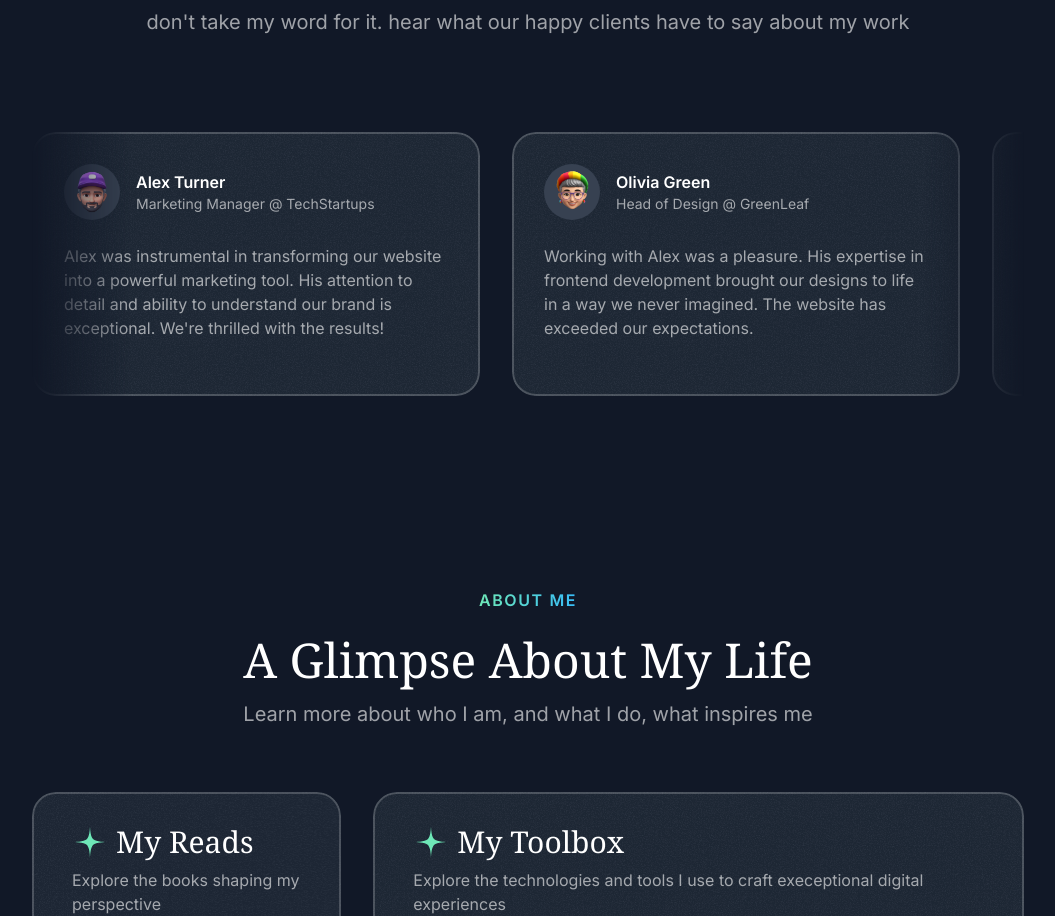
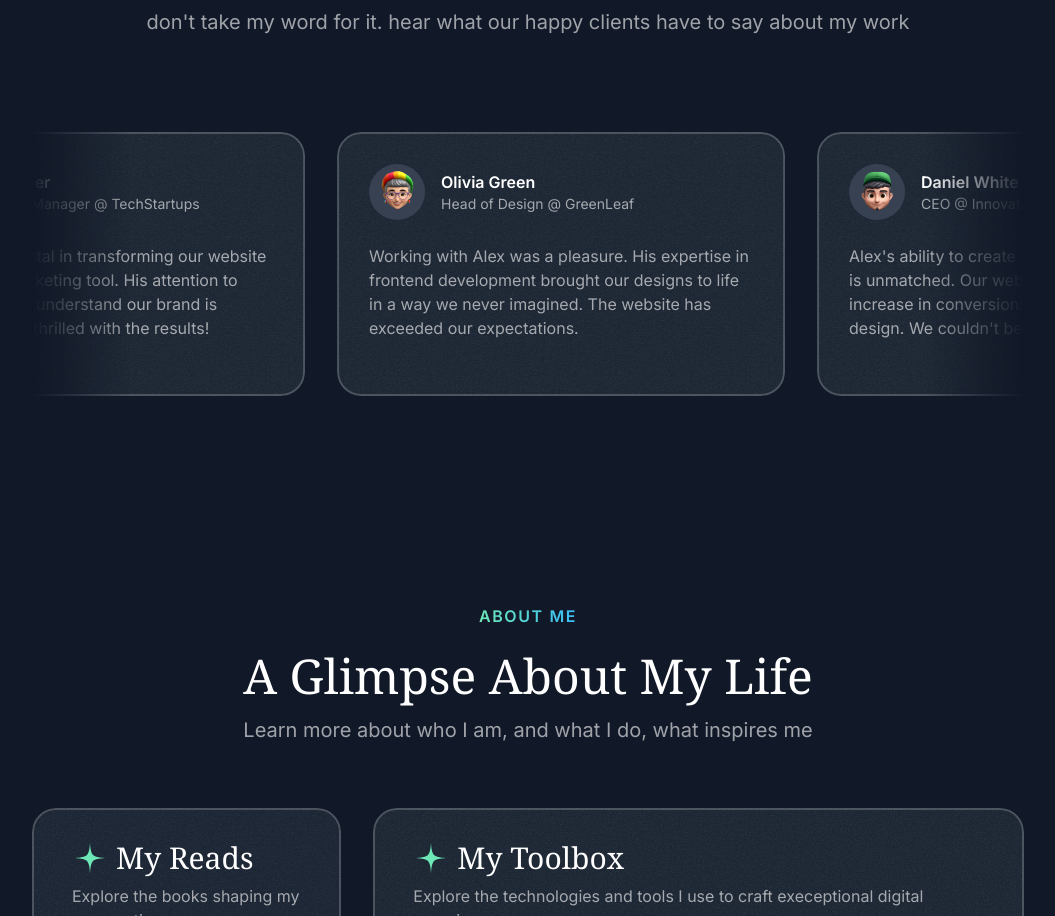
Before and after one commit to imantalebizadeh/portfolio-template, a Next.js app: page / in a window 1280 px wide. Shown: the part 3310-4226 px from the top of the page, without its empty margins (112-1167 px from the left). Built offline with nearby package versions, Linux system fonts and the light colour scheme; a web font is replaced by a local one.

Commit message:
Refactor TestimonialCard to use Card component for layout consistency; enhance TestimonialsSection with continuous scrolling animation for testimonials

```diff
--- a/components/layout/Testimonials.tsx
+++ b/components/layout/Testimonials.tsx
@@ -1,7 +1,8 @@
 import { TESTIMONIALS } from "@/constants";
 
+import { Fragment } from "react";
+import SectionHeader from "../section-header";
 import TestimonialCard from "../testimonial-card";
-import SectionHeader from "../section-header";
 
 export default function TestimonialsSection() {
   return (
@@ -13,10 +14,19 @@ export default function TestimonialsSection() {
           description="don't take my word for it. hear what our happy clients have to say about my work"
         />
 
-        <div className="mask-image mt-16 flex gap-x-8 overflow-x-clip xl:mt-24">
-          {TESTIMONIALS.map((testimonial) => (
-            <TestimonialCard key={testimonial.name} testimonial={testimonial} />
-          ))}
+        <div className="mask-image mt-12 flex overflow-x-clip py-4 xl:mt-20">
+          <div className="flex shrink-0 animate-move-left gap-x-8 pr-8 [animation-duration:90s] hover:[animation-play-state:paused]">
+            {Array.from({ length: 2 }).map((_, index) => (
+              <Fragment key={index}>
+                {TESTIMONIALS.map((testimonial) => (
+                  <TestimonialCard
+                    key={testimonial.name}
+                    testimonial={testimonial}
+                  />
+                ))}
+              </Fragment>
+            ))}
+          </div>
         </div>
       </div>
     </section>
--- a/components/testimonial-card.tsx
+++ b/components/testimonial-card.tsx
@@ -1,4 +1,5 @@
 import Image, { type StaticImageData } from "next/image";
+import Card from "./ui/card";
 
 export type Testimonial = {
   name: string;
@@ -13,8 +14,7 @@ export default function TestimonialCard({
   testimonial: Testimonial;
 }) {
   return (
-    <div className="relative z-0 max-w-xs shrink-0 overflow-hidden rounded-3xl bg-gray-800 p-6 after:pointer-events-none after:absolute after:inset-0 after:z-10 after:rounded-3xl after:border-2 after:border-white/20 after:content-[''] md:max-w-md md:p-8">
-      <div className="absolute inset-0 -z-10 bg-[url('/images/grain.jpg')] opacity-5" />
+    <Card className="max-w-xs p-6 transition-transform duration-300 hover:scale-105 md:max-w-md md:p-8">
       <div className="flex items-center gap-x-4">
         <div className="grid size-14 place-items-center overflow-hidden rounded-full bg-gray-700 p-0.5">
           <Image src={testimonial.avatar} alt={testimonial.name} />
@@ -27,6 +27,6 @@ export default function TestimonialCard({
       <p className="mt-4 text-sm text-white/60 md:mt-6 md:text-base">
         {testimonial.text}
       </p>
-    </div>
+    </Card>
   );
 }
```
